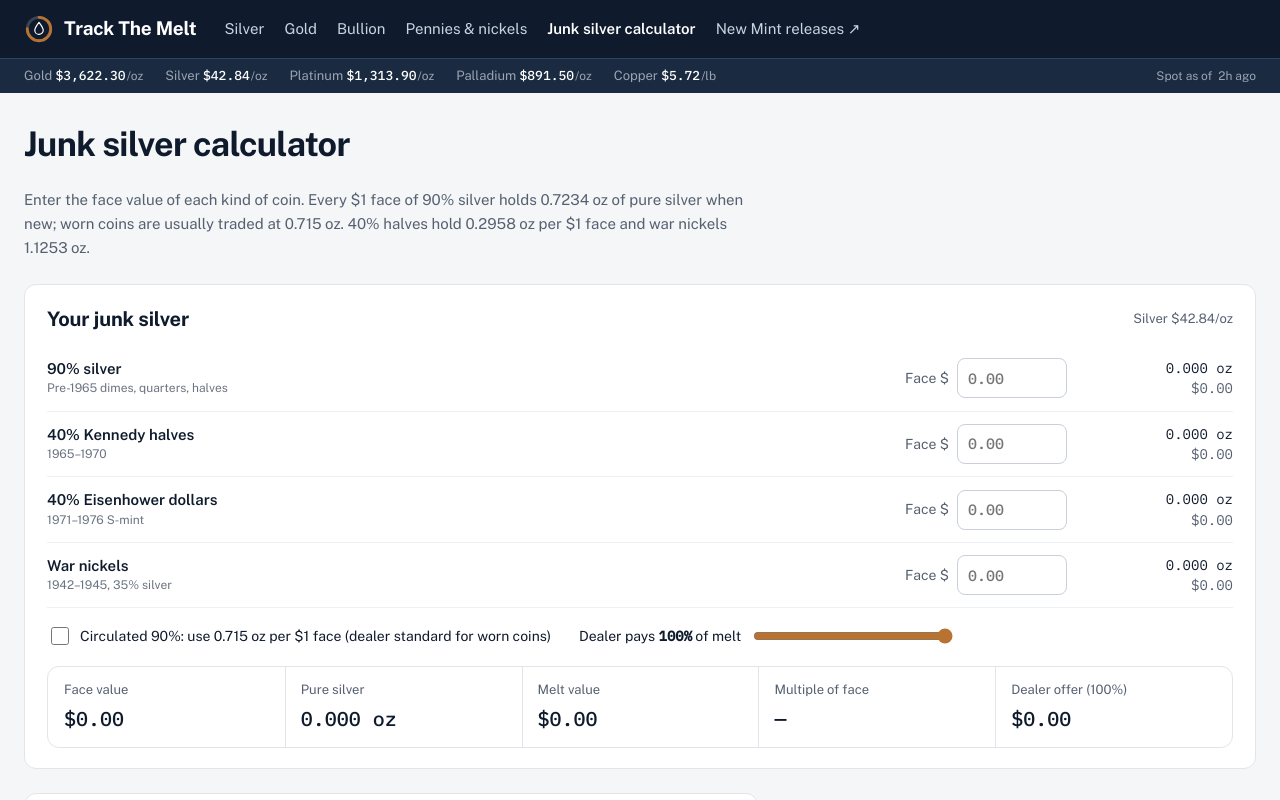
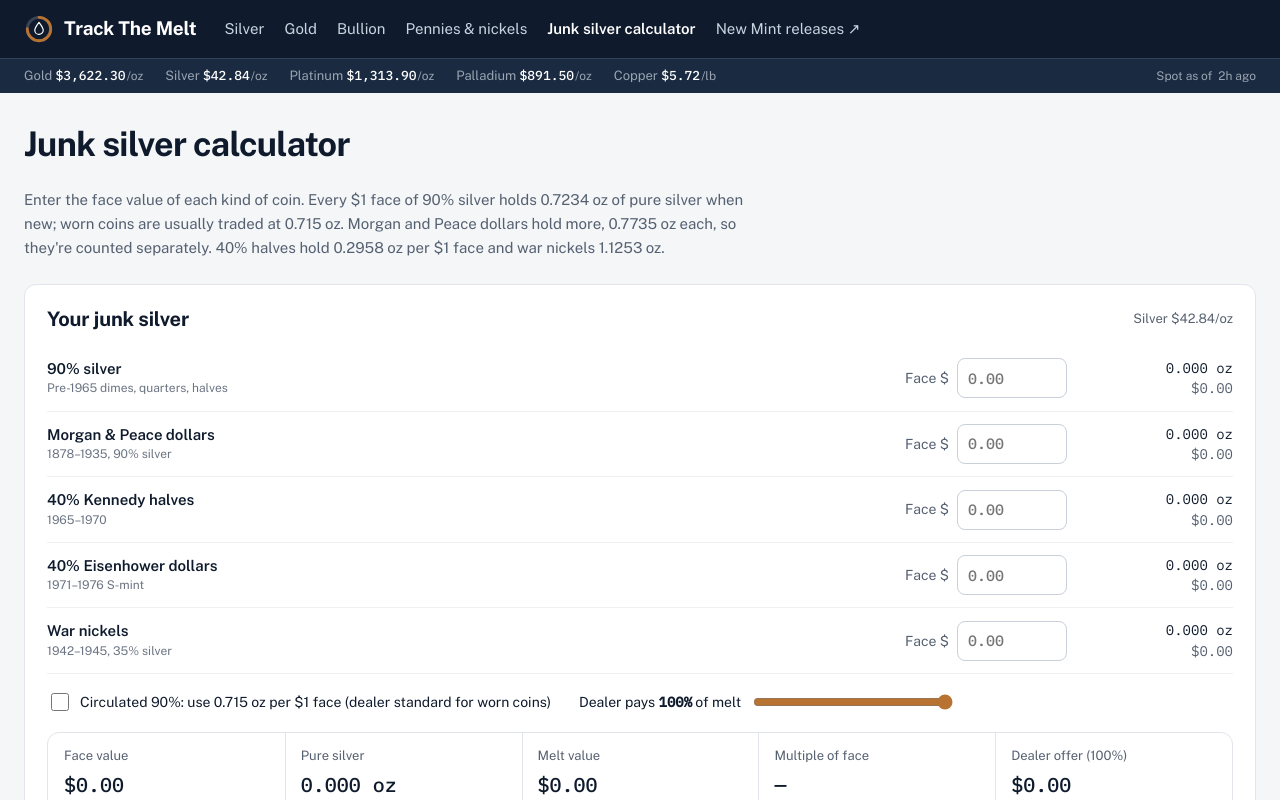
Before and after one commit to kd-deals/trackthemelt, a Next.js app: page /junk-silver-calculator in a window 1280 px wide. Shown: the top 800 px of the page. Built offline with nearby package versions, Linux system fonts and the light colour scheme; no server answers.

Commit message:
Add files via upload

```diff
--- a/app/junk-silver-calculator/page.js
+++ b/app/junk-silver-calculator/page.js
@@ -4,7 +4,7 @@ import { getData } from '../../lib/data';
 
 export const metadata = {
   title: 'Junk Silver Calculator: 90%, 40% and War Nickels',
-  description: 'Melt value of junk silver by face value: pre-1965 90% silver dimes, quarters and halves, 40% Kennedy halves and Eisenhower dollars, and wartime nickels, at live silver spot.',
+  description: 'Melt value of junk silver by face value: pre-1965 90% silver dimes, quarters and halves, Morgan and Peace dollars, 40% Kennedy halves and Eisenhower dollars, and wartime nickels, at live silver spot.',
   alternates: { canonical: '/junk-silver-calculator/' },
 };
 
@@ -17,6 +17,7 @@ export default function JunkPage() {
   };
   const kinds = [
     { key: '90', title: '90% silver', sub: 'Pre-1965 dimes, quarters, halves', ozPerDollar: perDollar('roosevelt-dime-silver') },
+    { key: 'dollars', title: 'Morgan & Peace dollars', sub: '1878–1935, 90% silver', ozPerDollar: perDollar('morgan-dollar') },
     { key: '40h', title: '40% Kennedy halves', sub: '1965–1970', ozPerDollar: perDollar('kennedy-half-40') },
     { key: '40i', title: '40% Eisenhower dollars', sub: '1971–1976 S-mint', ozPerDollar: perDollar('eisenhower-dollar-40') },
     { key: 'war', title: 'War nickels', sub: '1942–1945, 35% silver', ozPerDollar: perDollar('jefferson-nickel-war') },
@@ -28,8 +29,9 @@ export default function JunkPage() {
         <h1 className="page-title">Junk silver calculator</h1>
         <p className="p-summary">
           Enter the face value of each kind of coin. Every $1 face of 90% silver holds {kinds[0].ozPerDollar.toFixed(4)} oz of
-          pure silver when new; worn coins are usually traded at 0.715 oz. 40% halves hold {kinds[1].ozPerDollar.toFixed(4)} oz
-          per $1 face and war nickels {kinds[3].ozPerDollar.toFixed(4)} oz.
+          pure silver when new; worn coins are usually traded at 0.715 oz. Morgan and Peace dollars hold more,
+          {' '}{kinds[1].ozPerDollar.toFixed(4)} oz each, so they're counted separately. 40% halves hold
+          {' '}{kinds[2].ozPerDollar.toFixed(4)} oz per $1 face and war nickels {kinds[4].ozPerDollar.toFixed(4)} oz.
         </p>
         <JunkCalc kinds={kinds} initial={spot} />
         <section className="panel p-specs prose">
```
